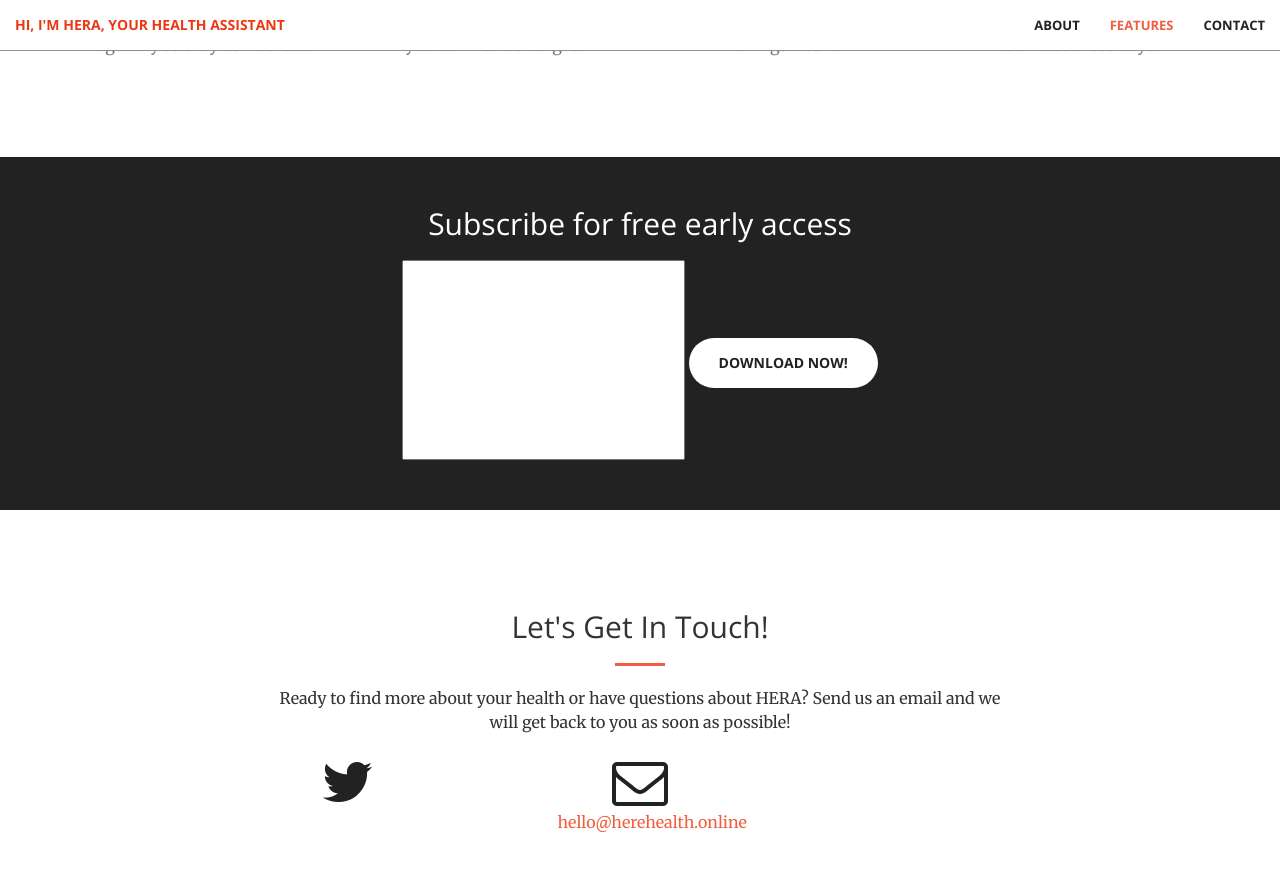
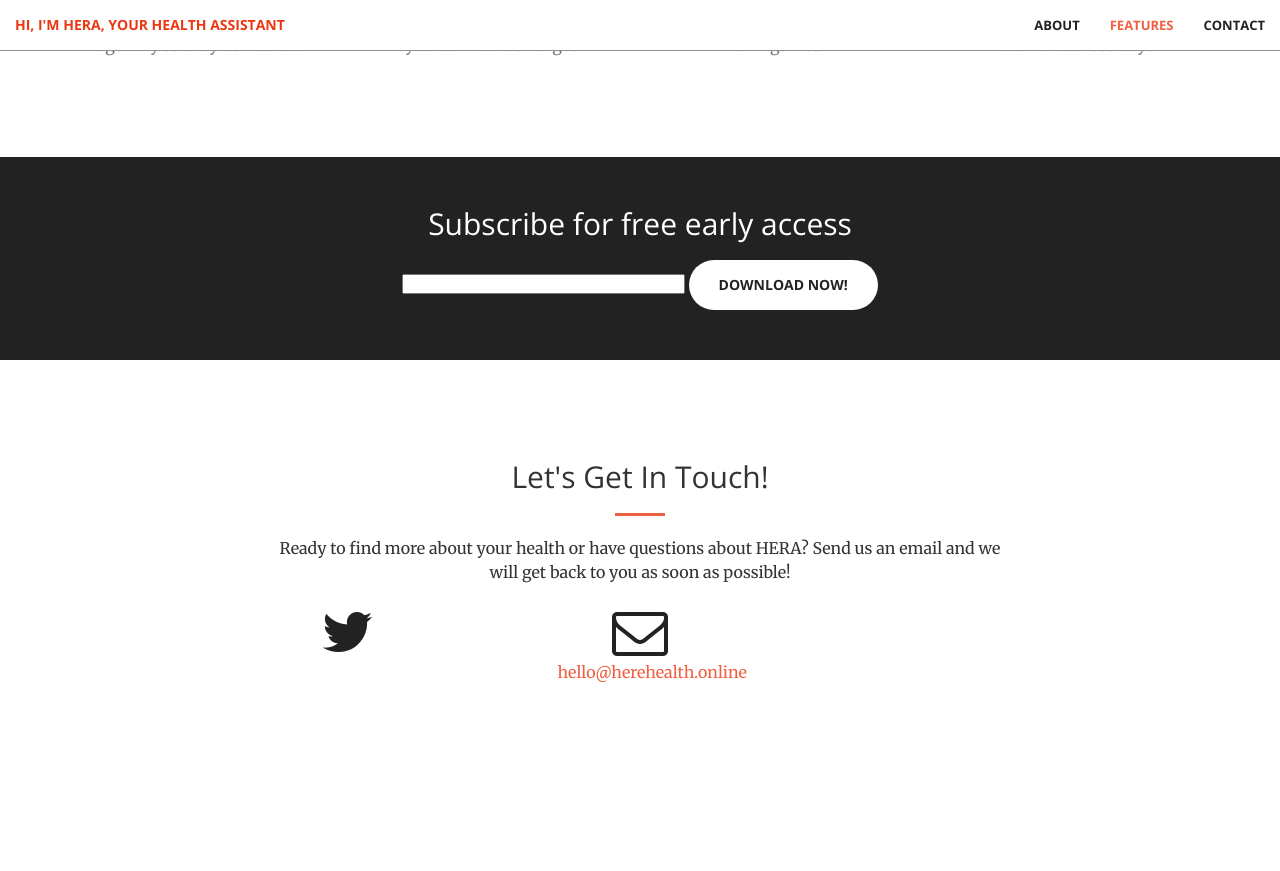
Before and after one commit to bettercalldoc/bettercalldoc, a Jekyll site: the page built from index.html, in a window 1280 px wide and 900 px high, scrolled down 1617 px. Shown: the top 871 px of the window. Built offline with Jekyll 4.4.1, drawn with Linux system fonts in a browser that asks for light colours; after the commit the page ends 2421 px from its top, so only the background shows below that.

Commit message:
input height

```diff
--- a/_includes/aside.html
+++ b/_includes/aside.html
@@ -3,7 +3,7 @@
           <div class="call-to-action">
 
               <h2>Subscribe for free early access</h2>
-              <input type="email" size="24" style="height:200px;font-size:14pt;">
+              <input type="email" size="24" style="height:20px;font-size:14pt;">
               <a href="#" class="btn btn-default btn-xl wow tada">Download Now!</a>
           </div>
       </div>
```
